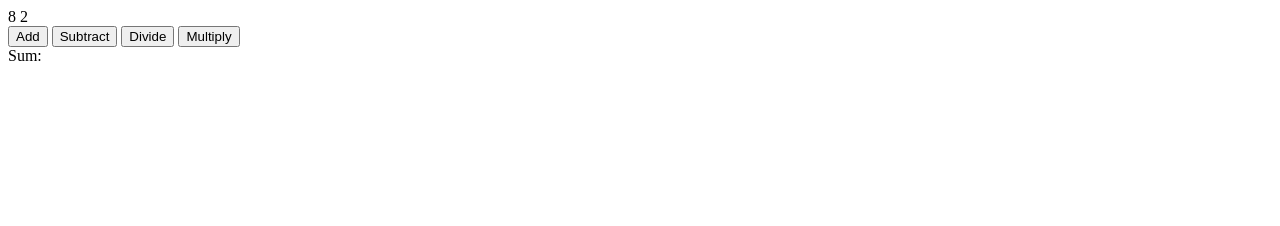
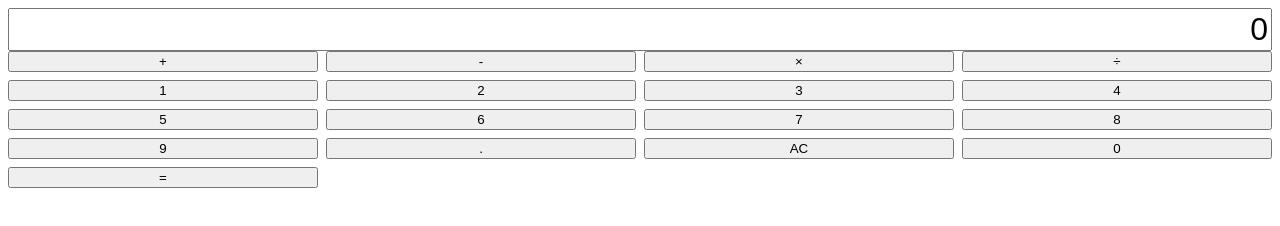
Before and after one commit to Isreal-dev/js-practice, a plain HTML site: page simple-calculator/index.html in a window 1280 px wide. Drawn offline with Linux system fonts and the light colour scheme.

Commit message:
Add calculator layout and digit input

```diff
--- a/simple-calculator/index.css
+++ b/simple-calculator/index.css
@@ -0,0 +1,11 @@
+.calculator-keys{
+    display: grid;
+    grid-template-columns: repeat(4, 1fr);
+    gap: 8px;
+}
+.calculator-screen{
+    width: 100%;
+    box-sizing: border-box;
+    font-size: 2rem;
+    text-align: right;
+}
--- a/simple-calculator/index.html
+++ b/simple-calculator/index.html
@@ -1,22 +1,44 @@
 <!DOCTYPE html>
-<html lang="en">
-<head>
-    <link rel="stylesheet" href="index.css">
-</head>
-<body>
-    <span id="num1-el"></span>
-    <span id="num2-el"></span>
-    <br>
-    <button id="add-btn" onclick="add()">Add</button>
-    <button id="subtract-btn" onclick="subtract()">Subtract</button>
-    <button id="divide-btn" onclick="divide()">Divide</button>
-    <button id="multiply-btn" onclick="multiply()">Multiply</button>
-    <br>
-    <span id="sum-el">Sum: </span>
+<!--[if lt IE 7]>      <html class="no-js lt-ie9 lt-ie8 lt-ie7"> <![endif]-->
+<!--[if IE 7]>         <html class="no-js lt-ie9 lt-ie8"> <![endif]-->
+<!--[if IE 8]>         <html class="no-js lt-ie9"> <![endif]-->
+<!--[if gt IE 8]>      <html class="no-js"> <!--<![endif]-->
+<html>
+    <head>
+        <meta charset="utf-8">
+        <meta http-equiv="X-UA-Compatible" content="IE=edge">
+        <title>Simple Calculator</title>
+        <meta name="description" content="">
+        <meta name="viewport" content="width=device-width, initial-scale=1">
+        <link rel="stylesheet" href="index.css">
+    </head>
+    <body>
+        <div class="calculator">
+            <input type="text" class="calculator-screen" value="0" readonly />
+            <div class="calculator-keys">
+                <button type="button" class="operator" value="+">+</button>
+                <button type="button" class="operator" value="-">-</button>
+                <button type="button" class="operator" value="*">&times;</button>
+                <button type="button" class="operator" value="/">&divide;</button>
+
+                <button type="button" value="1">1</button>
+                <button type="button" value="2">2</button>
+                <button type="button" value="3">3</button>
+                <button type="button" value="4">4</button>
+                <button type="button" value="5">5</button>
+                <button type="button" value="6">6</button>
+                <button type="button" value="7">7</button>
+                <button type="button" value="8">8</button>
+                <button type="button" value="9">9</button>
+                <button type="button" class="decimal" value=".">.</button>
+                <button type="button" class="all-clear" value="all-clear">AC</button>
+                <button type="button" value="0">0</button>
+                <button type="button" class="equal-sign" value="=">=</button>
+            </div>
+
+        </div>
 
 
-
-
-    <script src="index.js"></script>
-</body>
+        <script src="index.js" async defer></script>
+    </body>
 </html>
--- a/simple-calculator/index.js
+++ b/simple-calculator/index.js
@@ -1,26 +1,21 @@
-let num1 = 8
-let num2 = 2
-document.getElementById("num1-el").textContent = num1
-document.getElementById("num2-el").textContent = num2
+const keys = document.querySelector('.calculator-keys');
+const display = document.querySelector('.calculator-screen');
 
-let sumEl = document.getElementById("sum-el")
+keys.addEventListener('click', (event) => {
+    const button = event.target.closest('button');
+    if (!button) return;
 
-function add(){
-    let result = num1 + num2
-    sumEl.textContent = "Sum: " + result
-}
+    const isSpecial =
+        button.classList.contains('operator') ||
+        button.classList.contains('decimal') ||
+        button.classList.contains('all-clear') ||
+        button.classList.contains('equal-sign');
 
-function subtract(){
-    let result = num1 - num2
-    sumEl.textContent = "Sum: " + result
-}
+    if (isSpecial) return;
 
-function divide(){
-    let result = num1 / num2
-    sumEl.textContent = "Sum: " + result
-}
-
-function multiply(){
-    let result = num1 * num2
-    sumEl.textContent = "Sum: " + result
-}
+    if (display.value === '0') {
+        display.value = button.value;
+    } else {
+        display.value += button.value;
+    }
+});
```
